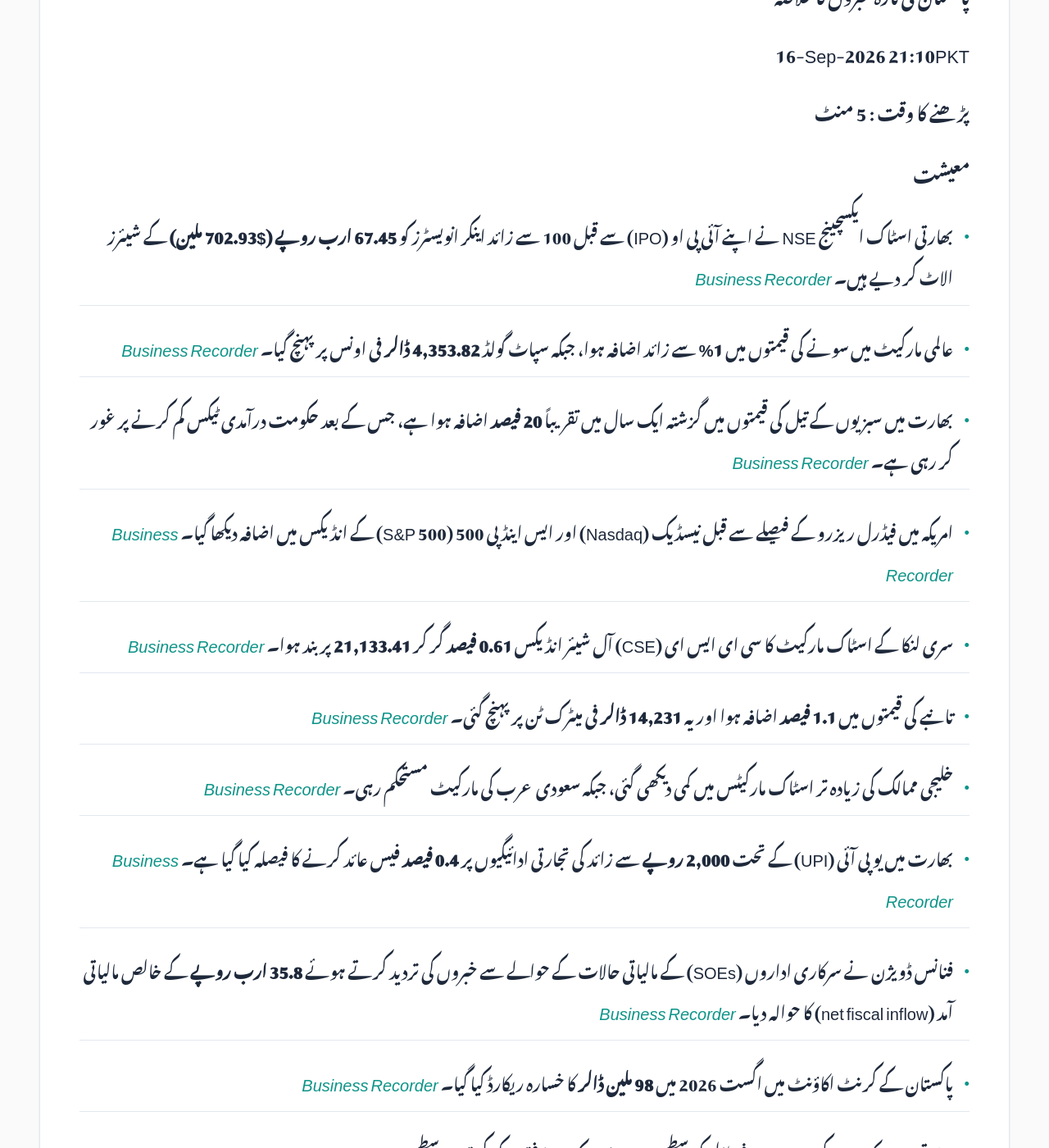
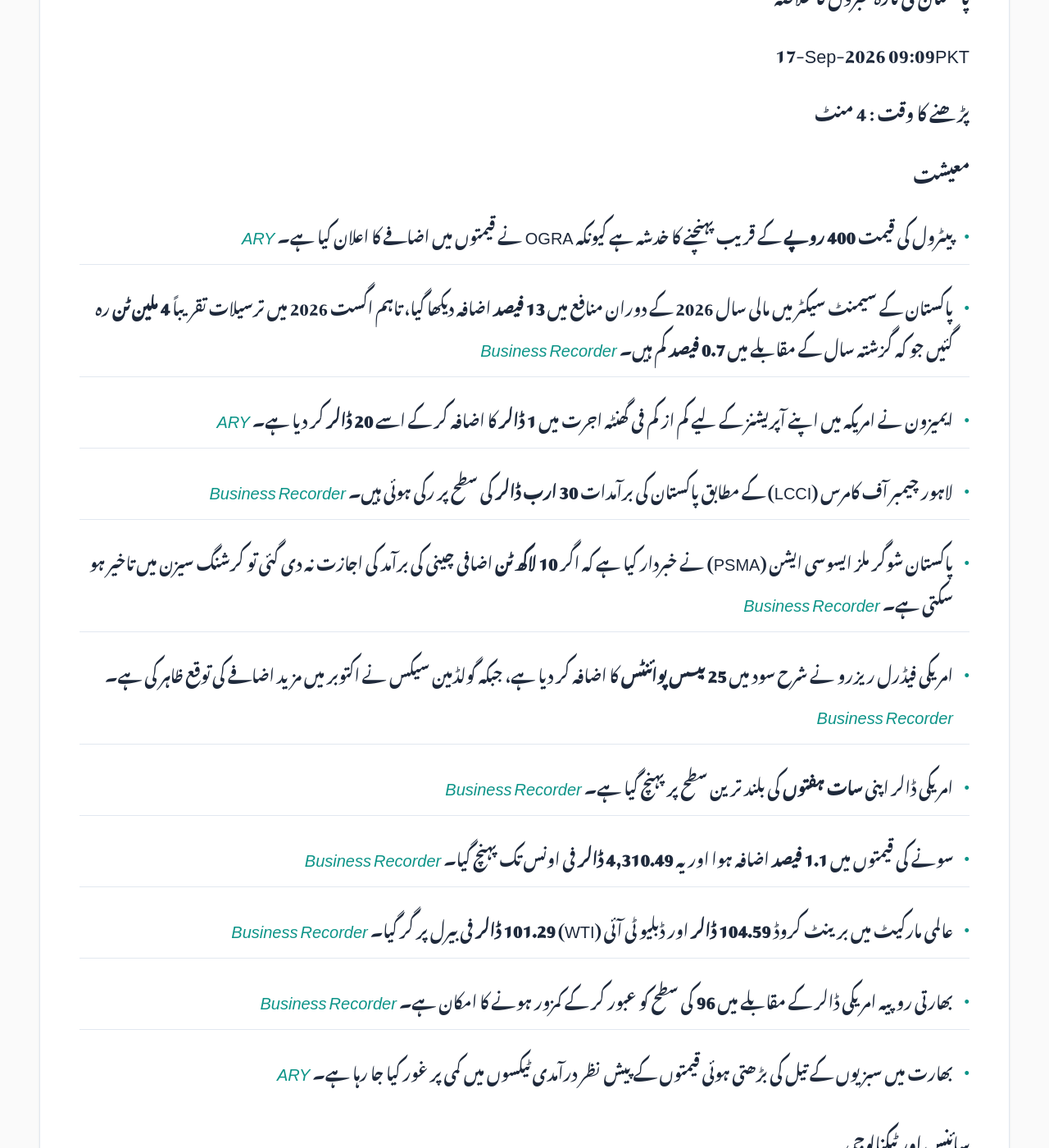
Before and after one commit to zsubzwary/news, a Jekyll site: the page built from ur/index.md, in a window 1280 px wide and 1400 px high, scrolled down 354 px. Shown: the whole window at 82% size. Built offline with Jekyll 4.4.1, drawn with Linux system fonts in a browser that asks for light colours; some web fonts are replaced; comment, search, counter and statistics services are not loaded; some of the changed text lies outside the part shown.

Commit message:
DateTime; 2026-09-17T04:09:02.095Z

```diff
--- a/ur/index.md
+++ b/ur/index.md
@@ -7,44 +7,43 @@ rtl: true
 
 پاکستان کی تازہ خبروں کا خلاصہ
 
- &lrm; 16-Sep-2026 21:10PKT
+ &lrm; 17-Sep-2026 09:09PKT
 
-پڑھنے کا وقت : 5 منٹ
+پڑھنے کا وقت : 4 منٹ
 
 ### معیشت
-- بھارتی اسٹاک ایکسچینج NSE نے اپنے آئی پی او (IPO) سے قبل 100 سے زائد اینکر انویسٹرز کو **67.45 ارب روپے ($702.93 ملین)** کے شیئرز الاٹ کر دیے ہیں۔ *[Business Recorder](https://www.brecorder.com/news/40439796/indias-nse-allots-shares-worth-703-million-to-anchor-investors-sources-say)*
-- عالمی مارکیٹ میں سونے کی قیمتوں میں **1%** سے زائد اضافہ ہوا، جبکہ سپاٹ گولڈ **4,353.82 ڈالر** فی اونس پر پہنچ گیا۔ *[Business Recorder](https://www.brecorder.com/news/40439791/gold-gains-over-1-as-oil-yields-slip-ahead-of-fed-rate-decision)*
-- بھارت میں سبزیوں کے تیل کی قیمتوں میں گزشتہ ایک سال میں تقریباً **20 فیصد** اضافہ ہوا ہے، جس کے بعد حکومت درآمدی ٹیکس کم کرنے پر غور کر رہی ہے۔ *[Business Recorder](https://www.brecorder.com/news/40439790/india-considers-cutting-vegetable-oil-import-taxes-as-prices-climb)*
-- امریکہ میں فیڈرل ریزرو کے فیصلے سے قبل نیسڈیک (Nasdaq) اور ایس اینڈ پی 500 (S&P 500) کے انڈیکس میں اضافہ دیکھا گیا۔ *[Business Recorder](https://www.brecorder.com/news/40439789/nasdaq-sampp-500-climb-ahead-of-keenly-awaited-fed-decision)*
-- سری لنکا کے اسٹاک مارکیٹ کا سی ای ایس ای (CSE) آل شیئر انڈیکس **0.61 فیصد** گر کر **21,133.41** پر بند ہوا۔ *[Business Recorder](https://www.brecorder.com/news/40439788/sri-lankan-shares-fall-for-third-straight-session)*
-- تانبے کی قیمتوں میں **1.1 فیصد** اضافہ ہوا اور یہ **14,231 ڈالر** فی میٹرک ٹن پر پہنچ گئی۔ *[Business Recorder](https://www.brecorder.com/news/40439786/copper-rises-with-signs-of-active-demand-from-china)*
-- خلیجی ممالک کی زیادہ تر اسٹاک مارکیٹس میں کمی دیکھی گئی، جبکہ سعودی عرب کی مارکیٹ مستحکم رہی۔ *[Business Recorder](https://www.brecorder.com/news/40439784/most-gulf-markets-fall-as-regional-risks-escalate-saudi-flat-on-supply-reassurance-reports)*
-- بھارت میں یو پی آئی (UPI) کے تحت **2,000 روپے** سے زائد کی تجارتی ادائیگیوں پر **0.4 فیصد** فیس عائد کرنے کا فیصلہ کیا گیا ہے۔ *[Business Recorder](https://www.brecorder.com/news/40439783/indias-upi-fee-faces-retailer-broker-pushback)*
-- فنانس ڈویژن نے سرکاری اداروں (SOEs) کے مالیاتی حالات کے حوالے سے خبروں کی تردید کرتے ہوئے **35.8 ارب روپے** کے خالص مالیاتی آمد (net fiscal inflow) کا حوالہ دیا۔ *[Business Recorder](https://www.brecorder.com/news/40439781/finance-division-rejects-claims-of-soe-financial-deterioration-cites-rs358bn-net-fiscal-inflow)*
-- پاکستان کے کرنٹ اکاؤنٹ میں اگست 2026 میں **98 ملین ڈالر** کا خسارہ ریکارڈ کیا گیا۔ *[Business Recorder](https://www.brecorder.com/news/40439780/pakistan-posts-98mn-ca-deficit-in-august-2026)*
-- بھارتی روپیہ کمزور ہو کر **95.9550** فی ڈالر کی سطح پر بند ہوا، جو کہ چھ ہفتوں کی کم ترین سطح ہے۔ *[Business Recorder](https://www.brecorder.com/news/40439779/indian-rupee-languishes-at-six-week-low-ahead-of-fed-outcome-rbi-limits-losses)*
-- بھارتی اسٹاک مارکیٹ میں اضافہ ہوا، جہاں Nifty 50 میں **0.43 فیصد** اور Sensex میں **0.45 فیصد** اضافہ ریکارڈ کیا گیا۔ *[Business Recorder](https://www.brecorder.com/news/40439778/indian-shares-edge-higher-after-selloff-oil-us-rate-worries-cap-gains)*
-- سیکিউرٹیز اینڈ ایکسچینج کمیشن آف پاکستان (SECP) نے انشورنس گارنٹیوں کو مزید محفوظ اور قابل اعتماد بنانے کے لیے اصلاحات کی تجویز دی ہے۔ *[Business Recorder](https://www.brecorder.com/news/40439777/secp-proposes-reforms-to-strengthen-insurance-guarantees)*
+- پیٹرول کی قیمت **400 روپے** کے قریب پہنچنے کا خدشہ ہے کیونکہ OGRA نے قیمتوں میں اضافے کا اعلان کیا ہے۔ *[ARY](https://arynews.tv/petrol-nears-rs400-as-ogra-announces-fresh-price-hike)*
+- پاکستان کے سیمنٹ سیکٹر میں مالی سال 2026 کے دوران منافع میں **13 فیصد** اضافہ دیکھا گیا، تاہم اگست 2026 میں ترسیلات تقریباً **4 ملین ٹن** رہ گئیں جو کہ گزشتہ سال کے مقابلے میں **0.7 فیصد** کم ہیں۔ *[Business Recorder](https://www.brecorder.com/news/40439830/cement-earnings-rise-recovery-turns-uneven)*
+- ایمیزون نے امریکہ میں اپنے آپریشنز کے لیے کم از کم فی گھنٹہ اجرت میں **1 ڈالر** کا اضافہ کر کے اسے **20 ڈالر** کر دیا ہے۔ *[ARY](https://arynews.tv/amazon-raises-minimum-hourly-pay-by-1-to-20-for-us-operations-workers)*
+- لاہور چیمبر آف کامرس (LCCI) کے مطابق پاکستان کی برآمدات **30 ارب ڈالر** کی سطح پر رکی ہوئی ہیں۔ *[Business Recorder](https://www.brecorder.com/news/40439844/exports-stuck-around-the-usd30bn-mark-lcci-chief)*
+- پاکستان شوگر ملز ایسوسی ایشن (PSMA) نے خبردار کیا ہے کہ اگر **10 لاکھ ٹن** اضافی چینی کی برآمد کی اجازت نہ دی گئی تو کرشنگ سیزن میں تاخیر ہو سکتی ہے۔ *[Business Recorder](https://www.brecorder.com/news/40439851/psma-says-surplus-sugar-may-delay-crushing-season)*
+- امریکی فیڈرل ریزرو نے شرح سود میں **25 بیسس پوائنٹس** کا اضافہ کر دیا ہے، جبکہ گولڈمین سیکس نے اکتوبر میں مزید اضافے کی توقع ظاہر کی ہے۔ *[Business Recorder](https://www.brecorder.com/news/40439917/goldman-sachs-now-sees-fed-hiking-again-in-october)*
+- امریکی ڈالر اپنی **سات ہفتوں** کی بلند ترین سطح پر پہنچ گیا ہے۔ *[Business Recorder](https://www.brecorder.com/news/40439913/hawkish-fed-lifts-dollar-to-seven-week-high-as-focus-turn-to-boj)*
+- سونے کی قیمتوں میں **1.1 فیصد** اضافہ ہوا اور یہ **4,310.49 ڈالر** فی اونس تک پہنچ گیا۔ *[Business Recorder](https://www.brecorder.com/news/40439912/gold-rises-over-1-as-investors-digest-fed-hike-oil-rally-stalls)*
+- عالمی مارکیٹ میں برینٹ کروڈ **104.59 ڈالر** اور ڈبلیو ٹی آئی (WTI) **101.29 ڈالر** فی بیرل پر گر گیا۔ *[Business Recorder](https://www.brecorder.com/news/40439910/oil-prices-extend-losses-as-fears-of-middle-east-supply-disruptions-ease)*
+- بھارتی روپیہ امریکی ڈالر کے مقابلے میں **96** کی سطح کو عبور کر کے کمزور ہونے کا امکان ہے۔ *[Business Recorder](https://www.brecorder.com/news/40439915/hawkish-fed-adds-to-indian-rupee-troubles-traders-watch-96usd-hurdle)*
+- بھارت میں سبزیوں کے تیل کی بڑھتی ہوئی قیمتوں کے پیش نظر درآمدی ٹیکسوں میں کمی پر غور کیا جا رہا ہے۔ *[ARY](https://arynews.tv/india-considers-cutting-vegetable-oil-import-taxes-as-prices-climb)*
 
 ### سائنس اور ٹیکنالوجی
-- سیمسنگ نے Galaxy S26 سیریز کے لیے مستحکم Android 17 پر مبنی **One UI 9** اپ ڈیٹ جاری کر دی ہے۔ *[ARY](https://arynews.tv/samsung-rolls-out-stable-android-17-based-one-ui-9-update-for-galaxy-s26-series)*
-- مائیکروسافٹ کے AI چیف مصطفیٰ سلیمان نے Anthropic کے AI شعور (consciousness) سے متعلق تربیت کے طریقہ کار پر تنقید کی ہے۔ *[Business Recorder](https://www.brecorder.com/news/40439792/microsoft-ai-chief-calls-out-anthropics-approach-to-ai-consciousness)*
+- اوپن اے آئی (OpenAI) نے مصنوعی ذہانت (AI) کے غلط استعمال کے **6 نئے کیسز** کا انکشاف کیا ہے۔ *[ARY](https://arynews.tv/openai-reveals-six-new-cases-of-ai-misbehavior-vows-transparency)*
+- ہواوے (Huawei) نے سال **2027** میں دو نئے اے آئی چپس، **960DT** (پہلی سہ ماہی میں) اور **Ascend 960PR** (تیسری سہ ماہی میں) لانچ کرنے کا اعلان کیا ہے۔ *[Business Recorder](https://www.brecorder.com/news/40439916/chinas-huawei-to-launch-two-new-ai-chips-in-2027)*
+- iOS 27 کے نئے اپ ڈیٹ میں 'Find My' فیچر کے ذریعے صارفین اپنی لوکیشن بغیر کسی الرٹ کے عارضی طور پر چھپا سکیں گے۔ *[ARY](https://arynews.tv/find-my-update-in-ios-27-lets-users-temporarily-hide-location-without-alerts)*
+
+### سیاست
+- وزیر مملکہ برائے داخلہ طلال چوہدری کا بیان کہ بعض سیاسی جماعتوں اور کارکنوں کا تعلق **دہشت گرد نیٹ ورکس** سے ہو سکتا ہے۔ *[Business Recorder](https://www.brecorder.com/news/40439837/some-political-parties-workers-involved-in-terrorist-networks-talal)*
+- سپریم کورٹ نے سابق وزیراعظم عمران خان کی نجی ہسپتال میں منتقلی کی درخواست پر اٹارنی جنرل سے قانونی اختیار کے حوالے سے رائے طلب کر لی ہے۔ *[Business Recorder](https://www.brecorder.com/news/40439838/ik-hospital-transfer-pleas-sc-seeks-agps-views-on-jurisdiction)*
+- پنجاب میں کرپشن کے خلاف کارروائی کے دوران گزشتہ **13 دنوں** میں **791 پولیس اہلکاروں** کے خلاف سخت ایکشن لیا گیا، جبکہ **78 اہلکاروں** کو برطرف کر دیا گیا۔ *[Business Recorder](https://www.brecorder.com/news/40439847/corruption-action-taken-against-791-police-officers-minister)*
+- پنجاب اسمبلی کی قائمہ کمیٹی نے لیبر ڈپارٹمنٹ کو **دو ہفتوں** کے اندر لیبر عدالتیں فعال کرنے کی ہدایت کی ہے۔ *[Business Recorder](https://www.brecorder.com/news/40439853/pa-panel-seeks-labour-courts-activation-in-2-weeks)*
+- وزیراعلیٰ پنجاب مریم نواز نے ماحولیاتی تحفظ اور اوزون کی تہہ کے تحفظ کے لیے عملی اقدامات کرنے کا عزم ظاہر کیا۔ *[Business Recorder](https://www.brecorder.com/news/40439852/practical-steps-taken-to-protect-environment-cm)*
 
 ### قومی
-- پاکستان اور جنوبی کوریا نے آلو کے بیجوں کی پیداوار کے سلسلے میں باہمی تعاون بڑھانے کا فیصلہ کیا ہے۔ *[ARY](https://arynews.tv/pakistan-and-south-korea-expand-cooperation-on-potato-seed-production)*
-- کراچی ایئرپورٹ پر فائرنگ کے واقعے میں شاہین فورس کا ایک اہلکار شہید اور ایک دوسرا اہلکار زخمی ہو گیا۔ *[ARY](https://arynews.tv/karachi-airport-firing-shaheen-force-official-martyred-another-injured)*
-- احسن اقبال کے مطابق 'کوانٹم ویلی پاکستان' کا آغاز اسٹارٹ اپس اور ہائی ٹیک کمپنیوں کے لیے نئے راستے کھولے گا۔ *[ARY](https://arynews.tv/quantum-valley-pakistan-to-open-new-pathways-for-startups-high-tech-firms-ahsan-iqbal)*
-- پاکستان نے ایکسٹرا ورجن زیتون کے تیل اور عوامی صحت کو فروغ دینے والے عالمی اتحاد میں شمولیت اختیار کر لی ہے۔ *[ARY](https://arynews.tv/pakistan-joins-global-alliance-promoting-extra-virgin-olive-oil-and-public-health)*
-- بحری امور کے وفاقی وزیر محمد جنید انور چوہدری نے ٹیکسٹائل برآمد کنندگان کے لیے بندرگاہوں پر کسٹمز اور ٹرانزٹ کے طریقہ کار کو بہتر بنانے کی ہدایت کی۔ *[Business Recorder](https://www.brecorder.com/news/40439795/maritime-minister-seeks-measures-to-ease-textile-exporters-port-issues)*
-- کراچی میں غیرت کے نام پر قتل کی کوشش کے دوران ایک شخص اور حملہ آور کا ساتھی ہلاک ہو گیا۔ *[ARY](https://arynews.tv/karachi-honour-killing-attempt-leaves-victim-attackers-accomplice-dead)*
+- سرجانی ٹاؤن فیملی قتل کیس کی تحقیقات کے دوران ایک قریبی جاننے والے کو حراست میں لے لیا گیا ہے۔ *[ARY](https://arynews.tv/surjani-town-family-killings-close-acquaintance-detained-as-investigation-advances)*
+- کراچی میں پولیس افسران پر ہونے والے جان لیوا حملے کے بعد **دو مشتبہ افراد** کو گرفتار کر لیا گیا ہے۔ *[ARY](https://arynews.tv/karachi-firing-two-suspects-arrested-after-deadly-attack-on-police-officials)*
 
 ### بین الاقوامی
-- سعودی عرب نے غیر قانونی لیبر ریکروٹمنٹ ایجنسیوں پر **250,000 ریال** تک جرمانے عائد کرنے کا اعلان کیا ہے۔ *[ARY](https://arynews.tv/saudi-arabia-penalizes-unauthorized-labor-recruitment-agencies-with-fine-of-up-to-sr250000)*
-- اٹلی نے فاشسٹ سلام (salute) کرنے پر **16** رومہ (Roma) مداحوں پر پابندی عائد کر دی ہے۔ *[ARY](https://arynews.tv/italy-bans-16-roma-fans-over-fascist-salute)*
-- چینی وزیر خارجہ وانگ ای نے ایران اور امریکہ پر زور دیا کہ وہ تحمل کا مظاہرہ کریں اور بات چیت کا سلسلہ دوبارہ شروع کریں۔ *[Business Recorder](https://www.brecorder.com/news/40439785/chinas-top-diplomat-urges-iran-us-to-show-restraint-revive-talks)*
+- یمن میں سعودی سرحد کے قریب یمنی افواج اور حوثیوں کے درمیان جھڑپیں ہوئیں۔ *[ARY](https://arynews.tv/yemeni-forces-clash-with-houthis-near-saudi-border)*
+- سارک چیمبر آف کامرس اینڈ انڈسٹری (SAARC CCI) کے ایک اعلیٰ وفد نے لندن میں **10 ڈاؤننگ اسٹریٹ** کا تاریخی دورہ کیا۔ *[Business Recorder](https://www.brecorder.com/news/40439843/saarc-chamber-president-leads-high-level-team-to-10-downing-street)*
+- امریکی صدر ڈونلڈ ٹرمپ نے فیڈرل ریزرو کی جانب سے شرح سود میں اضافے پر سخت تنقید کی ہے۔ *[Business Recorder](https://www.brecorder.com/news/40439918/trump-lashes-out-at-fed-after-warsh-backs-rate-hike)*
 
 ### کھیل
-- مین سٹی کے کوچ میسرکا نے میچ کے بعد VAR کے حوالے سے جاری بحث پر تشویش کا اظہار کیا۔ *[ARY](https://arynews.tv/man-city-boss-maresca-laments-var-debate-after-win)*
-- F1 نے بحرین میں **2027** کے پری سیزن ٹیسٹ کی تاریخوں کا اعلان کر دیا ہے۔ *[ARY](https://arynews.tv/f1-reveals-2027-pre-season-test-dates-in-bahrain)*
-- ریٹائرڈ ٹینس اسٹار رافیل نڈال اپنی اکیڈمی کی 10 ویں سالگرہ کے موقع پر نمائش کے میچ (exhibition matches) کھیلیں گے۔ *[Business Recorder](https://www.brecorder.com/news/40439794/retired-great-nadal-to-play-in-exhibition-matches)*
-- فیفا (FIFA) نے اپنے منسوخ شدہ سرمایہ کاری منصوبے کے جائزے کو کونسل کے سامنے پیش کرنے کا کہا ہے۔ *[Business Recorder](https://www.brecorder.com/news/40439787/fifa-says-review-of-shelved-investment-plan-to-be-presented-to-council)*
+- ایک این ایف ایل (NFL) اسٹار پر فلسطینی لڑکی کا نام ظاہر کرنے پر جرمانہ عائد کیا گیا ہے۔ *[ARY](https://arynews.tv/nfl-star-fined-for-displaying-name-of-slain-palestinian-girl)*
```
